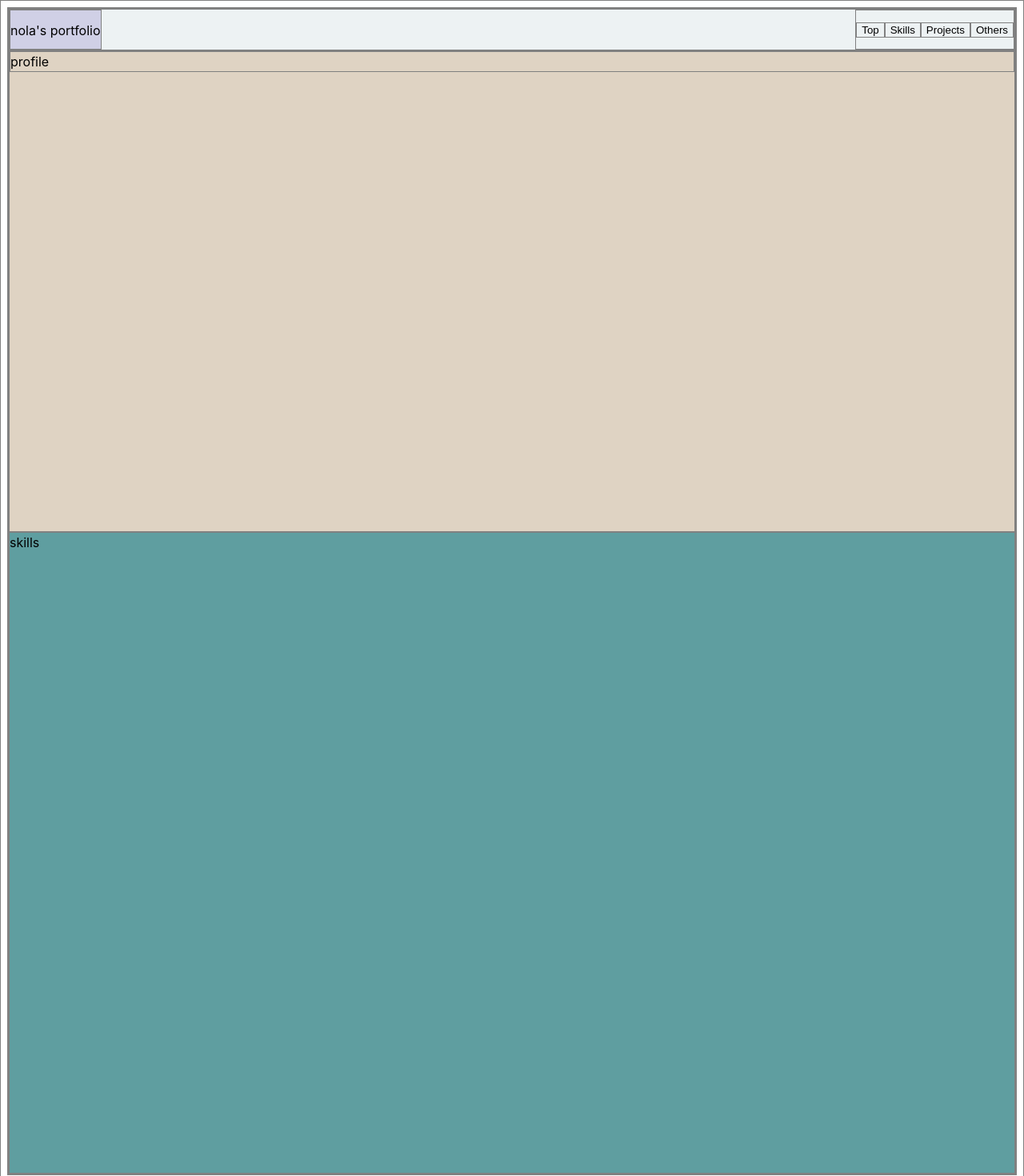
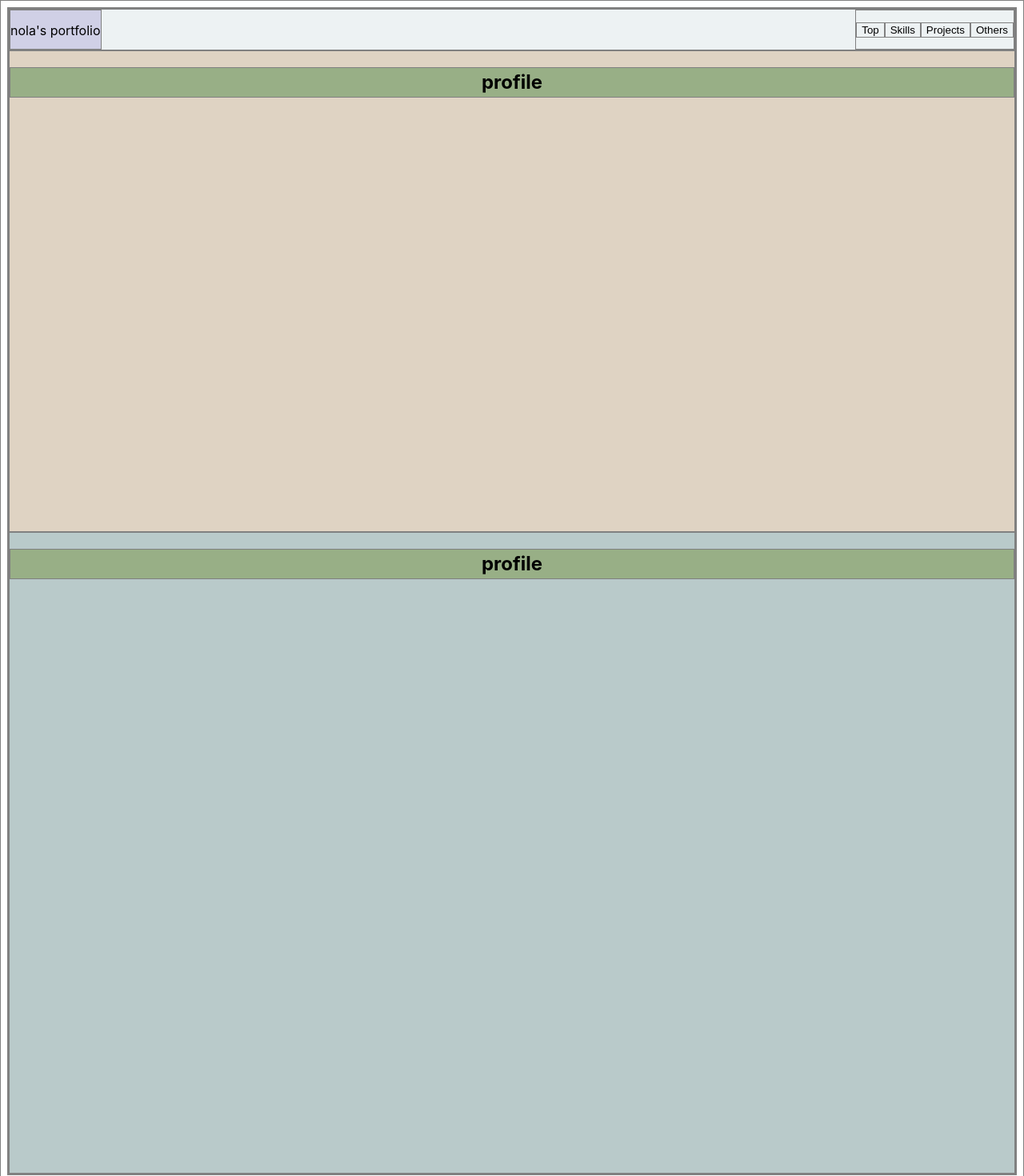
Before and after one commit to no-la/my-portfolio-for-2026, a React (Vite) app: page / in a window 1280 px wide. Shown: the top 1470 px of the page at 80% size. Built offline with nearby package versions, Linux system fonts and the light colour scheme.

Commit message:
add section-header

```diff
--- a/src/app/my-profile/my-profile.jsx
+++ b/src/app/my-profile/my-profile.jsx
@@ -1,9 +1,10 @@
+import SectionHeader from '../../components/section-header/section-header';
 import './my-profile.css';
 
 const MyProfile = () => {
   return (
     <section className="profile-wrapper">
-      <div>profile</div>
+      <SectionHeader>profile</SectionHeader>
     </section>
   );
 };
--- a/src/app/my-skills/my-skills.css
+++ b/src/app/my-skills/my-skills.css
@@ -1,4 +1,4 @@
 #skills {
   height: 800px;
-  background-color: cadetblue;
+  background-color: rgb(185, 202, 202);
 }
--- a/src/app/my-skills/my-skills.jsx
+++ b/src/app/my-skills/my-skills.jsx
@@ -1,7 +1,12 @@
+import SectionHeader from '../../components/section-header/section-header';
 import './my-skills.css';
 
 const MySkills = () => {
-  return <section id="skills">skills</section>;
+  return (
+    <section id="skills">
+      <SectionHeader>profile</SectionHeader>
+    </section>
+  );
 };
 
 export default MySkills;
--- /dev/null
+++ b/src/components/section-header/section-header.css
@@ -0,0 +1,4 @@
+.section-header {
+  background-color: rgb(152, 175, 134);
+  text-align: center;
+}
--- /dev/null
+++ b/src/components/section-header/section-header.jsx
@@ -0,0 +1,7 @@
+import './section-header.css';
+
+const SectionHeader = ({ children }) => {
+  return <h2 className="section-header">{children}</h2>;
+};
+
+export default SectionHeader;
```
